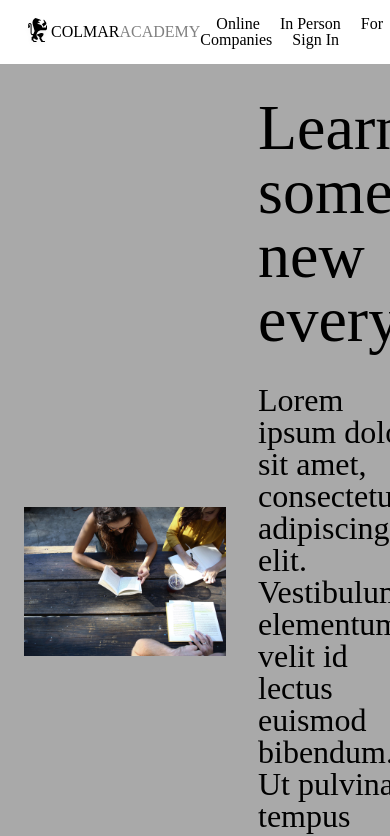
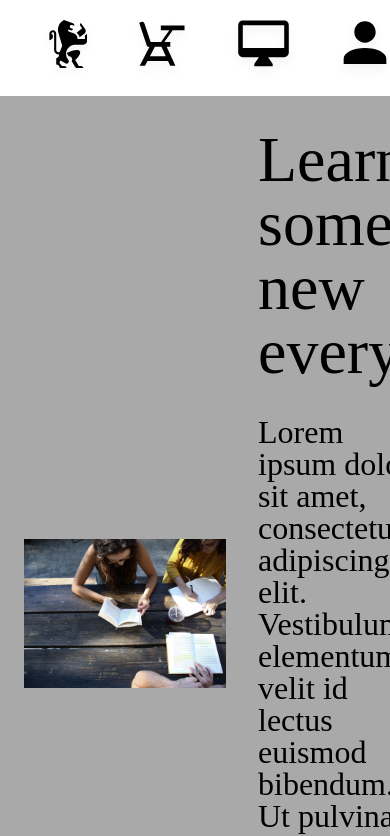
Before and after one commit to obie131/Colmar2, a plain HTML site: page index.html in a window 390 px wide. Shown: the top 836 px of the page. Drawn offline with Linux system fonts and the light colour scheme; files whose address does not match are found by name.

Commit message:
start media q's

```diff
--- a/index.html
+++ b/index.html
@@ -27,6 +27,13 @@
         <li>Sign In</li>
       </ul>
     </nav>
+
+    <div class="mobilenav">
+      <img src="resources/assests/images/ic-logo.svg" />
+      <img src="resources/assests/images/ic-on-campus.svg" />
+      <img src="resources/assests/images/ic-online.svg" />
+      <img src="resources/assests/images/ic-login.svg" />
+    </div>
   </header>
 
   <!--    LEARN             -->
--- a/resources/css/style.css
+++ b/resources/css/style.css
@@ -1,42 +1,51 @@
-html{
+html {
   font-size: 16px;
   line-height: 1.2;
 }
 
-.container{
+.container {
   width: 960px;
 }
 
+
 /*            HEADER               */
-header{
+
+header {
   display: flex;
   justify-content: space-between;
   padding: 1rem 1.5rem;
   width: 100%;
+}
 
-}
-.logo{
+.logo {
   display: -webkit-flex;
   display: -ms-flex;
   display: flex;
   -ms-align-items: center;
   align-items: center;
+}
 
-}
-.logo img{
+.logo img {
   height: 2rem;
 }
-.lastword{
+
+.lastword {
   color: grey;
 }
-nav ul li{
+
+nav ul li {
   display: inline;
   padding-left: 1rem;
-
 }
 
+.mobilenav {
+  display: none;
+}
+
+
 /*            Learn         */
-.learn{
+
+.learn {
   display: flex;
   justify-content: space-between;
   align-items: center;
@@ -44,104 +53,112 @@ nav ul li{
   background-color: darkgrey;
   width: 100%;
 }
-.learn .left{
+
+.learn .left {
   width: 60%;
 }
-.learn .left img{
+
+.learn .left img {
   width: 100%;
+}
 
-}
-.learn .right{
+.learn .right {
   width: 40%;
   padding-left: 2rem;
+}
 
-}
-.learn .right span{
+.learn .right span {
   display: flex;
   flex-direction: column;
   align-items: flex-start;
 }
-.learn .right h1{
+
+.learn .right h1 {
   font-size: 4rem;
   padding-bottom: 2rem;
 }
-.learn .right h3{
+
+.learn .right h3 {
   font-size: 2rem;
   padding-bottom: 2rem;
+}
 
-}
-.learn .right button{
+.learn .right button {
   font-size: 2.5rem;
   width: 100%;
   padding: 0.5rem 0;
+}
 
-
-}
 
 /*     CAMPUS INFO      */
 
-.about{
+.about {
   display: flex;
   justify-content: space-between;
   align-items: center;
   padding: 2rem 1.5rem;
   width: 100%;
 }
-.about .left{
+
+.about .left {
   width: 60%;
 }
-.about .left img{
+
+.about .left img {
   width: 100%;
-
 }
 
-.about .left h1{
+.about .left h1 {
   padding-top: 2rem;
   font-size: 4rem;
+}
 
-}
-.about .left h3{
+.about .left h3 {
   font-size: 1.5rem;
   padding-top: 1.5rem;
 }
-.about .left h4{
+
+.about .left h4 {
   font-size: 1.2rem;
   padding-top: 2rem;
   padding-bottom: 2rem;
-
 }
 
-.about .right .info{
-  display:flex;
+.about .right .info {
+  display: flex;
   flex-direction: row;
   align-items: center;
   width: 100%;
 }
-.about .right .moreinfo{
+
+.about .right .moreinfo {
   padding-left: 2rem;
 }
 
-.about .right h2{
+.about .right h2 {
   font-size: 2rem;
 }
-.about .right h4{
+
+.about .right h4 {
   font-size: 1rem;
 }
-.about .right h2, h4, button{
+
+.about .right h2, h4, button {
   padding: 0.5rem 0;
 }
-.about .right button{
+
+.about .right button {
   background-color: white;
   border: none;
   color: blue;
 }
 
-.about .right .info img{
+.about .right .info img {
   width: auto;
   padding: 1rem 1rem;
 }
 
-.startlearn{
+.startlearn {
   display: flex;
   justify-content: center;
   width: 100%;
@@ -153,104 +170,133 @@ nav ul li{
 
 /*         DEGREES               */
 
-.degrees{
+.degrees {
   display: flex;
   flex-direction: row;
   justify-content: space-around;
   width: 100%;
   padding: 2rem 4rem;
   background-color: grey;
-
 }
 
-.degrees .program{
+.degrees .program {
   background-color: white;
   padding: 2rem 1rem;
+}
 
-}
-.degrees .program img{
+.degrees .program img {
   padding-top: 2rem;
 }
-.degrees .program h1, h2, h4{
+
+.degrees .program h1, h2, h4 {
   padding: 0.5rem 1rem;
 }
-.degrees .program h4{
+
+.degrees .program h4 {
   padding: 0.5rem 1rem;
 }
-.degrees .program h1{
+
+.degrees .program h1 {
   font-size: 2rem;
 }
-.degrees .program h2{
+
+.degrees .program h2 {
   font-size: 1.5rem;
 }
-.degrees .program h4{
+
+.degrees .program h4 {
   font-size: 1rem;
 }
 
 
 /*    THESIS      */
 
-.thesis{
+.thesis {
   display: flex;
   justify-content: space-between;
   align-items: center;
   padding: 2rem 1.5rem;
   width: 100%;
 }
-.thesis .left{
+
+.thesis .left {
   width: 60%;
 }
-.thesis .left img{
+
+.thesis .left img {
   width: 100%;
-
 }
 
-.thesis .left h1{
+.thesis .left h1 {
   padding-top: 2rem;
   font-size: 4rem;
+}
 
-}
-.thesis .left h3{
+.thesis .left h3 {
   font-size: 1.5rem;
   padding-top: 1.5rem;
 }
 
-.thesis .right .info{
-  display:flex;
+.thesis .right .info {
+  display: flex;
   flex-direction: row;
   align-items: center;
   width: 100%;
 }
-.thesis .right .moreinfo{
+
+.thesis .right .moreinfo {
   padding-left: 2rem;
 }
 
-.thesis .right h2{
+.thesis .right h2 {
   font-size: 2rem;
 }
-.thesis .right h4{
+
+.thesis .right h4 {
   font-size: 1rem;
+}
 
-}
-.thesis .right h2, h4, button{
+.thesis .right h2, h4, button {
   padding: 0.5rem 0;
 }
-.thesis .right button{
+
+.thesis .right button {
   background-color: white;
   border: none;
   color: blue;
 }
 
-.thesis .right .info img{
+.thesis .right .info img {
   width: auto;
   padding: 1rem 1rem;
 }
 
+
 /*   FOOTER    */
- footer{
+
+footer {
   display: flex;
   justify-content: space-between;
   width: 100%;
   padding: 1rem 2rem;
   font-size: 1rem;
 }
+
+
+/*      MEDIA QUERIES        */
+
+@media only screen and (max-width: 560px) {
+  header .logo {
+    display: none;
+  }
+  header nav{
+    display: none;
+  }
+  .mobilenav {
+    display: flex;
+    flex-direction: row;
+    justify-content: space-around;
+    width: 100%;
+    height: 64px;
+  }
+}
```
Lines whose indentation alone changed are shown as unchanged.
